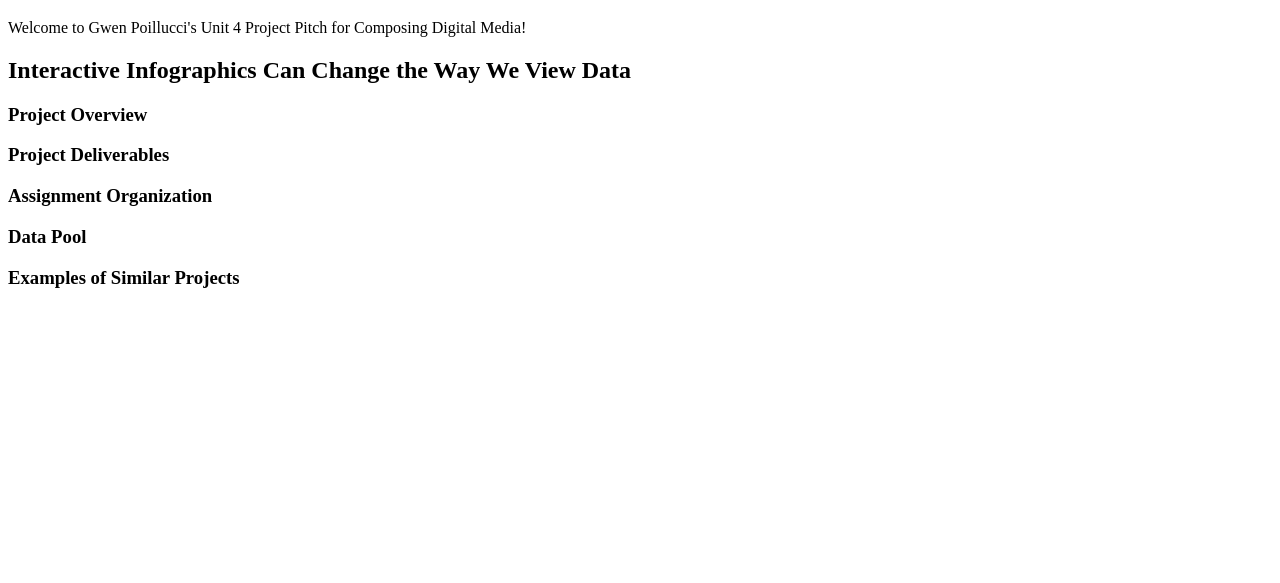
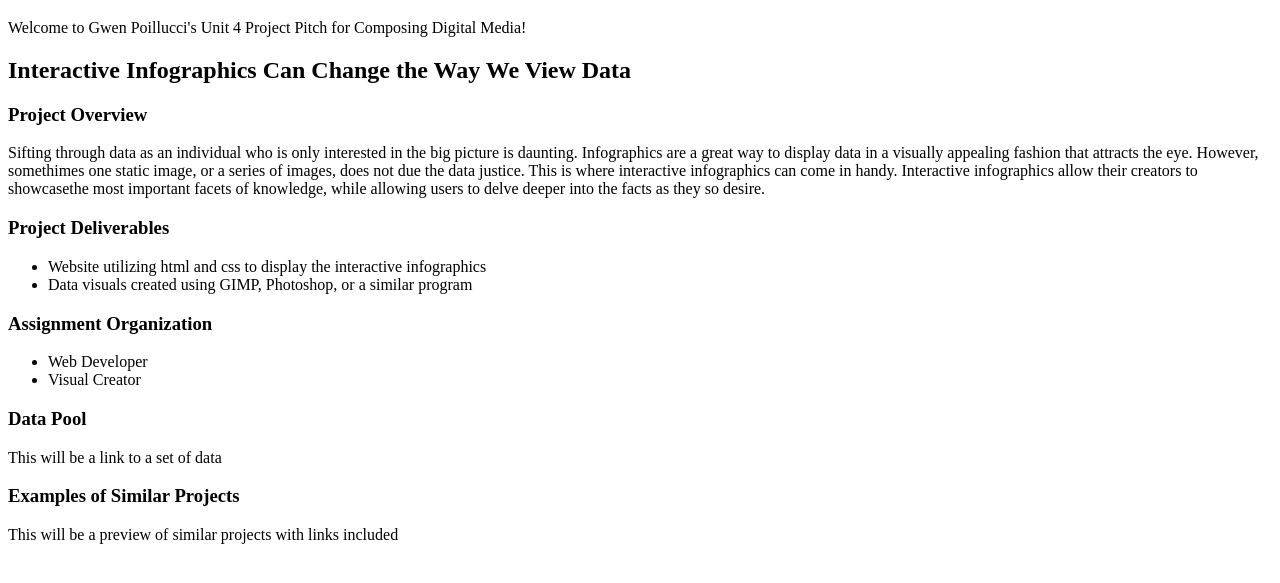
Before and after one commit to gjpoillucci/Unit-4, a plain HTML site: page index.html in a window 1280 px wide. Shown: the part 61-644 px from the top of the page. Drawn offline with Linux system fonts and the light colour scheme.

Commit message:
1st Very Rough Draft
This is just html and doesn't have links or images or css.

```diff
--- a/index.html
+++ b/index.html
@@ -11,14 +11,31 @@
     <h2>Interactive Infographics Can Change the Way We View Data</h2>
 
     <h3>Project Overview</h3>
+    <p>Sifting through data as an individual who is only interested in the big picture is daunting.
+      Infographics are a great way to display data in a visually appealing fashion that attracts the eye.
+      However, somethimes one static image, or a series of images, does not due the data justice.
+      This is where interactive infographics can come in handy.
+      Interactive infographics allow their creators to showcasethe most important facets of knowledge, while allowing users to delve deeper into the facts as they so desire.
 
     <h3>Project Deliverables</h3>
 
+      <ul>
+        <li>Website utilizing html and css to display the interactive infographics</li>
+        <li>Data visuals created using GIMP, Photoshop, or a similar program</li>
+      </ul>
+
     <h3>Assignment Organization</h3>
 
+      <ul>
+        <li>Web Developer</li>
+        <li> Visual Creator</li>
+      </ul>
+
     <h3>Data Pool</h3>
+    <p>This will be a link to a set of data</p>
 
     <h3>Examples of Similar Projects</h3>
+    <p>This will be a preview of similar projects with links included</p>
 
   </body>
 </html>
```
Also changed, not shown: 1 other file.
